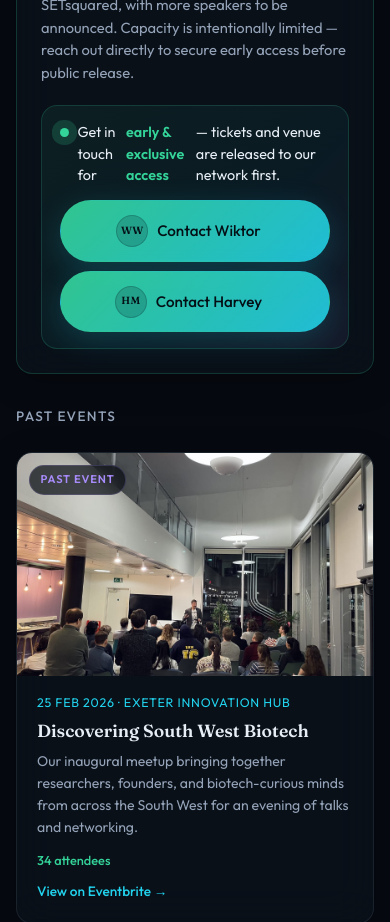
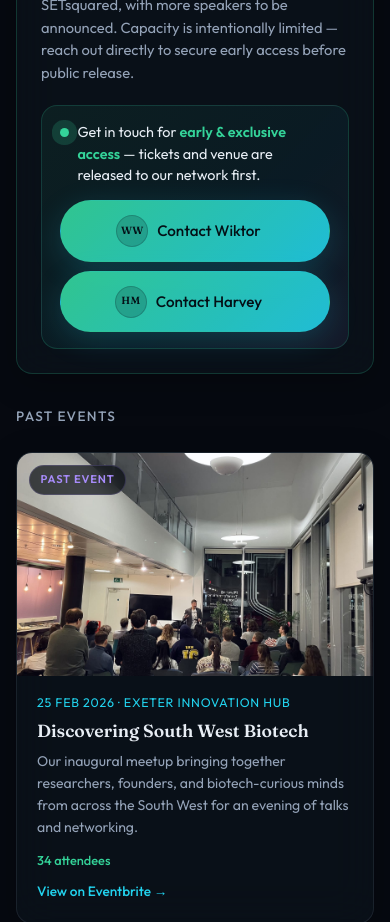
Before and after one commit to SW-BioTech/Website, a React (Vite) app: page / in a window 390 px wide. Shown: the part 2300-3222 px from the top of the page. Built offline with nearby package versions, Linux system fonts and the light colour scheme.

Commit message:
mobile fixes.

```diff
--- a/src/components/Events.jsx
+++ b/src/components/Events.jsx
@@ -154,8 +154,11 @@ export default function Events() {
           <div className="upcoming-cta">
             <p className="upcoming-cta__lead">
               <span className="upcoming-cta__pulse" aria-hidden="true" />
-              Get in touch for <strong>early &amp; exclusive access</strong> —
-              tickets and venue are released to our network first.
+              <span className="upcoming-cta__lead-text">
+                Get in touch for{" "}
+                <strong>early &amp; exclusive access</strong> — tickets and
+                venue are released to our network first.
+              </span>
             </p>
             <div className="upcoming-cta__buttons">
               {UPCOMING.contacts.map((c) => (
--- a/src/styles.css
+++ b/src/styles.css
@@ -1158,6 +1158,11 @@ main {
   color: var(--text);
 }
 
+.upcoming-cta__lead-text {
+  flex: 1;
+  min-width: 0;
+}
+
 .upcoming-cta__lead strong {
   color: var(--accent-a);
   font-weight: 600;
```
